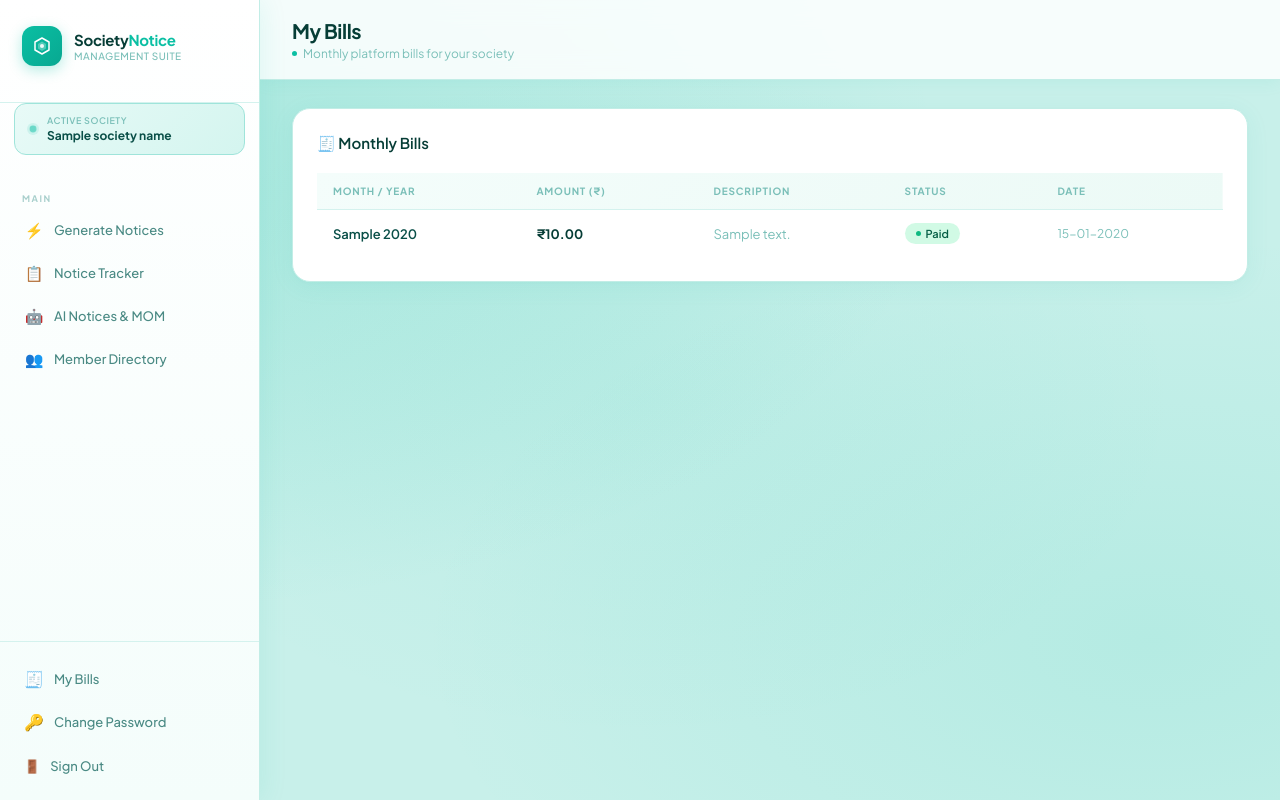
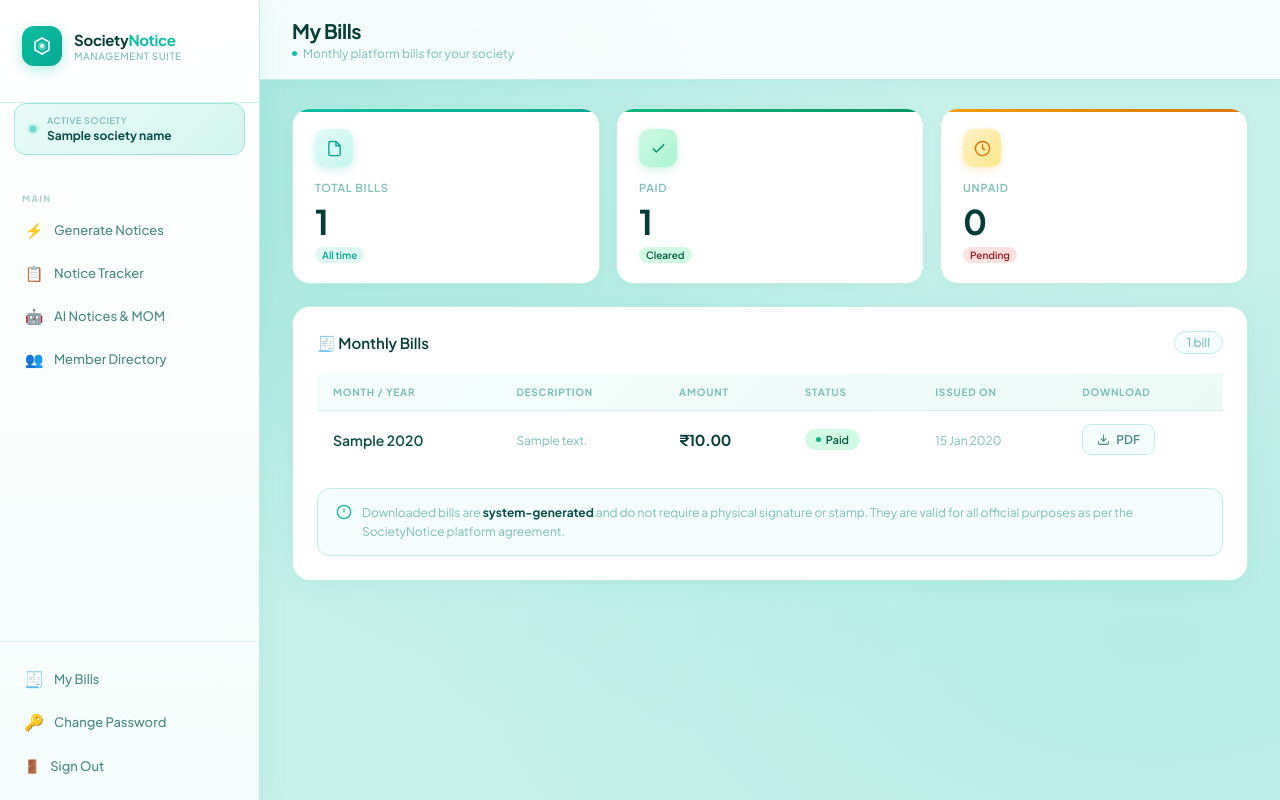
Before and after one commit to bhushangalande75-star/shreeji-notices, a Flask app: template templates/my_bills.html in a window 1280 px wide. Run offline with Flask 3, Linux system fonts and the light colour scheme; the template is opened without the code that fills it: most values are stand-ins (such as "Sample title", 1, 10 or a date in 2020).

Commit message:
Enhanced tracker, unique stats, passwords, billing

```diff
--- a/app.py
+++ b/app.py
@@ -18,7 +18,8 @@ from database import (save_batch, get_batches, get_batch_notices, update_payment
                       change_society_password, reset_society_password,
                       get_stats_by_notice_type, get_unique_member_stats,
                       get_batches_by_type, create_monthly_bill, get_bills_for_society,
-                      get_all_bills, update_bill_status, delete_bill)
+                      get_all_bills, update_bill_status, delete_bill,
+                      get_bill_by_id)
 import openpyxl
 from openpyxl.styles import Font, PatternFill, Alignment
 
@@ -1293,6 +1294,321 @@ def my_bills():
     return render_template("my_bills.html", bills=bills, society_name=session["society_name"])
 
 
+@app.route("/my-bills/download/<int:bill_id>")
+@society_required
+def download_bill_pdf(bill_id):
+    """Generate and return a luxury PDF bill using reportlab (no system deps)."""
+    from reportlab.lib.pagesizes import A4
+    from reportlab.lib import colors
+    from reportlab.lib.units import mm, cm
+    from reportlab.platypus import (SimpleDocTemplate, Paragraph, Spacer, Table,
+                                    TableStyle, HRFlowable, KeepTogether)
+    from reportlab.lib.styles import ParagraphStyle
+    from reportlab.lib.enums import TA_LEFT, TA_RIGHT, TA_CENTER
+    from reportlab.graphics.shapes import Drawing, Rect, String, Circle
+    from reportlab.graphics import renderPDF
+
+    bill = get_bill_by_id(bill_id)
+    if not bill or bill["society_id"] != session["society_id"]:
+        return "Bill not found", 404
+
+    # ── Colours ──────────────────────────────────────────────
+    TEAL      = colors.HexColor("#0ABFA3")
+    TEAL2     = colors.HexColor("#069A82")
+    TEAL_LITE = colors.HexColor("#E8FAF7")
+    TEAL_BDR  = colors.HexColor("#C2EDE6")
+    BG_PAGE   = colors.HexColor("#EEF9F7")
+    INK       = colors.HexColor("#063D36")
+    INK2      = colors.HexColor("#0A4F48")
+    INK3      = colors.HexColor("#4A8A84")
+    MUTED     = colors.HexColor("#7ABFB8")
+    WHITE     = colors.white
+    AMBER     = colors.HexColor("#F59E0B")
+    AMBER_BG  = colors.HexColor("#FEF3C7")
+    GREEN_BG  = colors.HexColor("#D1FAE5")
+    GREEN_FG  = colors.HexColor("#065F46")
+
+    # ── Derived values ────────────────────────────────────────
+    amount_fmt  = "₹{:,.2f}".format(float(bill["amount"]))
+    created_str = bill["created_at"].strftime("%d %B %Y") if bill["created_at"] else "—"
+    bill_no     = f"SNP/{bill['bill_year']}/{bill['id']:04d}"
+    is_paid     = bill["status"] == "Paid"
+    status_fg   = GREEN_FG  if is_paid else colors.HexColor("#92400E")
+    status_bg   = GREEN_BG  if is_paid else AMBER_BG
+    status_bdr  = colors.HexColor("#6EE7B7") if is_paid else colors.HexColor("#FCD34D")
+
+    # ── PDF buffer ────────────────────────────────────────────
+    buf = io.BytesIO()
+    doc = SimpleDocTemplate(
+        buf, pagesize=A4,
+        leftMargin=18*mm, rightMargin=18*mm,
+        topMargin=0, bottomMargin=14*mm,
+    )
+    W = A4[0] - 36*mm   # usable width
+
+    story = []
+
+    # ═══════════════════════════════════════════════════════
+    # HEADER BAND  (teal gradient simulated via table fill)
+    # ═══════════════════════════════════════════════════════
+    hdr_left = [
+        Paragraph("<font color='#FFFFFF' size='18'><b>SocietyNotice</b></font>", ParagraphStyle("x")),
+        Paragraph("<font color='#B2EDE6' size='8'>MANAGEMENT SUITE</font>",      ParagraphStyle("x")),
+        Spacer(1, 8),
+        Paragraph(f"<font color='#FFFFFF' size='11'><b>{bill['society_name']}</b></font>", ParagraphStyle("x")),
+        Paragraph(f"<font color='#CCF0EC' size='9'>{bill['society_address'] or 'Maharashtra, India'}</font>", ParagraphStyle("x")),
+    ]
+    if bill.get("regd_no"):
+        hdr_left.append(Paragraph(f"<font color='#99DDD8' size='8'>Regd. No: {bill['regd_no']}</font>", ParagraphStyle("x")))
+
+    hdr_right = [
+        Paragraph("<font color='#FFFFFF' size='26'><b>INVOICE</b></font>",
+                  ParagraphStyle("r", alignment=TA_RIGHT)),
+        Paragraph(f"<font color='#CCF0EC' size='9'>Bill No: {bill_no}</font>",
+                  ParagraphStyle("r", alignment=TA_RIGHT)),
+        Spacer(1, 8),
+        Paragraph(f"<font color='#99DDD8' size='8'>Billing Period</font>",
+                  ParagraphStyle("r", alignment=TA_RIGHT)),
+        Paragraph(f"<font color='#FFFFFF' size='12'><b>{bill['bill_month']} {bill['bill_year']}</b></font>",
+                  ParagraphStyle("r", alignment=TA_RIGHT)),
+        Spacer(1, 4),
+        Paragraph(f"<font color='#99DDD8' size='8'>Issue Date</font>",
+                  ParagraphStyle("r", alignment=TA_RIGHT)),
+        Paragraph(f"<font color='#FFFFFF' size='11'>{created_str}</font>",
+                  ParagraphStyle("r", alignment=TA_RIGHT)),
+    ]
+
+    hdr_table = Table([[hdr_left, hdr_right]], colWidths=[W*0.55, W*0.45])
+    hdr_table.setStyle(TableStyle([
+        ("BACKGROUND",    (0,0), (-1,-1), TEAL),
+        ("VALIGN",        (0,0), (-1,-1), "TOP"),
+        ("TOPPADDING",    (0,0), (-1,-1), 22),
+        ("BOTTOMPADDING", (0,0), (-1,-1), 22),
+        ("LEFTPADDING",   (0,0), (0,-1),  20),
+        ("RIGHTPADDING",  (-1,0),(-1,-1), 20),
+        ("RIGHTPADDING",  (0,0), (0,-1),  8),
+    ]))
+    story.append(hdr_table)
+
+    # ── Teal accent line under header ─────────────────────
+    story.append(HRFlowable(width="100%", thickness=4, color=TEAL2, spaceAfter=18))
+
+    # ═══════════════════════════════════════════════════════
+    # AMOUNT HERO BOX
+    # ═══════════════════════════════════════════════════════
+    hero = Table([[
+        Paragraph("<font color='#7ABFB8' size='9'>TOTAL AMOUNT</font>",
+                  ParagraphStyle("hl", alignment=TA_LEFT)),
+        Paragraph(f"<font color='#063D36' size='28'><b>{amount_fmt}</b></font>",
+                  ParagraphStyle("hr", alignment=TA_RIGHT)),
+    ]], colWidths=[W*0.5, W*0.5])
+    hero.setStyle(TableStyle([
+        ("BACKGROUND",    (0,0),(-1,-1), TEAL_LITE),
+        ("TOPPADDING",    (0,0),(-1,-1), 16),
+        ("BOTTOMPADDING", (0,0),(-1,-1), 16),
+        ("LEFTPADDING",   (0,0),(0,-1),  18),
+        ("RIGHTPADDING",  (-1,0),(-1,-1),18),
+        ("VALIGN",        (0,0),(-1,-1), "MIDDLE"),
+        ("ROUNDEDCORNERS",(0,0),(-1,-1), [8,8,8,8]),
+        ("BOX",           (0,0),(-1,-1), 1, TEAL_BDR),
+    ]))
+    story.append(hero)
+    story.append(Spacer(1, 16))
+
+    # ═══════════════════════════════════════════════════════
+    # BILLED TO  +  STATUS  (side by side)
+    # ═══════════════════════════════════════════════════════
+    billed_content = [
+        Paragraph("<font color='#7ABFB8' size='8'><b>BILLED TO</b></font>", ParagraphStyle("x")),
+        Spacer(1, 6),
+        Paragraph(f"<font color='#063D36' size='13'><b>{bill['society_name']}</b></font>", ParagraphStyle("x")),
+        Paragraph(f"<font color='#4A8A84' size='11'>{bill['society_address'] or 'Maharashtra, India'}</font>", ParagraphStyle("x")),
+    ]
+    if bill.get("regd_no"):
+        billed_content.append(Paragraph(f"<font color='#7ABFB8' size='10'>Regd. No: {bill['regd_no']}</font>", ParagraphStyle("x")))
+
+    status_content = [
+        Paragraph("<font color='#7ABFB8' size='8'><b>PAYMENT STATUS</b></font>",
+                  ParagraphStyle("r", alignment=TA_RIGHT)),
+        Spacer(1, 6),
+        Paragraph(f"<font size='14'><b>{bill['status'].upper()}</b></font>",
+                  ParagraphStyle("r", alignment=TA_RIGHT,
+                                 textColor=status_fg)),
+        Paragraph(f"<font color='#7ABFB8' size='10'>Bill generated on {created_str}</font>",
+                  ParagraphStyle("r", alignment=TA_RIGHT)),
+    ]
+
+    side_table = Table([[billed_content, status_content]], colWidths=[W*0.58, W*0.42])
+    side_table.setStyle(TableStyle([
+        ("BACKGROUND",    (0,0),(0,-1),  TEAL_LITE),
+        ("BACKGROUND",    (1,0),(1,-1),  status_bg),
+        ("BOX",           (0,0),(0,-1),  1, TEAL_BDR),
+        ("BOX",           (1,0),(1,-1),  1, status_bdr),
+        ("TOPPADDING",    (0,0),(-1,-1), 14),
+        ("BOTTOMPADDING", (0,0),(-1,-1), 14),
+        ("LEFTPADDING",   (0,0),(0,-1),  16),
+        ("LEFTPADDING",   (1,0),(1,-1),  12),
+        ("RIGHTPADDING",  (0,0),(0,-1),  12),
+        ("RIGHTPADDING",  (1,0),(1,-1),  16),
+        ("VALIGN",        (0,0),(-1,-1), "TOP"),
+        ("COLUMNPADDING", (0,0),(-1,-1), 6),
+    ]))
+    story.append(side_table)
+    story.append(Spacer(1, 20))
+
+    # ═══════════════════════════════════════════════════════
+    # LINE ITEMS TABLE
+    # ═══════════════════════════════════════════════════════
+    story.append(HRFlowable(width="100%", thickness=0.5, color=TEAL_BDR, spaceAfter=8))
+    story.append(Paragraph(
+        "<font color='#7ABFB8' size='9'><b>BILL DETAILS</b></font>",
+        ParagraphStyle("sec", spaceBefore=0, spaceAfter=10)
+    ))
+
+    desc_text = bill["description"] or "Monthly platform access fee"
+    items_data = [
+        [
+            Paragraph("<font color='#7ABFB8' size='9'><b>DESCRIPTION</b></font>", ParagraphStyle("th")),
+            Paragraph("<font color='#7ABFB8' size='9'><b>PERIOD</b></font>",      ParagraphStyle("thc", alignment=TA_CENTER)),
+            Paragraph("<font color='#7ABFB8' size='9'><b>AMOUNT</b></font>",      ParagraphStyle("thr", alignment=TA_RIGHT)),
+        ],
+        [
+            [
+                Paragraph("<font color='#063D36' size='12'><b>SocietyNotice Platform — Monthly Subscription</b></font>", ParagraphStyle("x")),
+                Paragraph(f"<font color='#7ABFB8' size='10'>{desc_text}</font>", ParagraphStyle("x")),
+            ],
+            Paragraph(f"<font color='#4A8A84' size='11'>{bill['bill_month']} {bill['bill_year']}</font>",
+                      ParagraphStyle("c", alignment=TA_CENTER)),
+            Paragraph(f"<font color='#063D36' size='12'><b>{amount_fmt}</b></font>",
+                      ParagraphStyle("r", alignment=TA_RIGHT)),
+        ],
+        [
+            Paragraph("<font color='#7ABFB8' size='10'><b>TOTAL</b></font>", ParagraphStyle("x")),
+            "",
+            Paragraph(f"<font color='#0ABFA3' size='14'><b>{amount_fmt}</b></font>",
+                      ParagraphStyle("r", alignment=TA_RIGHT)),
+        ],
+    ]
+
+    items_table = Table(items_data, colWidths=[W*0.55, W*0.22, W*0.23])
+    items_table.setStyle(TableStyle([
+        # Header row
+        ("BACKGROUND",    (0,0),(-1,0),  TEAL_LITE),
+        ("TOPPADDING",    (0,0),(-1,0),  10),
+        ("BOTTOMPADDING", (0,0),(-1,0),  10),
+        ("LINEBELOW",     (0,0),(-1,0),  1.5, TEAL),
+        # Body row
+        ("TOPPADDING",    (0,1),(-1,1),  14),
+        ("BOTTOMPADDING", (0,1),(-1,1),  14),
+        ("LINEBELOW",     (0,1),(-1,1),  0.5, TEAL_BDR),
+        # Total row
+        ("BACKGROUND",    (0,2),(-1,2),  TEAL_LITE),
+        ("TOPPADDING",    (0,2),(-1,2),  12),
+        ("BOTTOMPADDING", (0,2),(-1,2),  12),
+        ("LINEABOVE",     (0,2),(-1,2),  1.5, TEAL),
+        # All
+        ("LEFTPADDING",   (0,0),(-1,-1), 12),
+        ("RIGHTPADDING",  (-1,0),(-1,-1),12),
+        ("VALIGN",        (0,0),(-1,-1), "MIDDLE"),
+        ("BOX",           (0,0),(-1,-1), 1, TEAL_BDR),
+    ]))
+    story.append(items_table)
+    story.append(Spacer(1, 20))
+
+    # ═══════════════════════════════════════════════════════
+    # INFO GRID (3 cards)
+    # ═══════════════════════════════════════════════════════
+    def info_card(label, value, value_color=INK):
+        return [
+            Paragraph(f"<font color='#7ABFB8' size='8'><b>{label}</b></font>", ParagraphStyle("x")),
+            Spacer(1, 4),
+            Paragraph(f"<font size='12'><b>{value}</b></font>",
+                      ParagraphStyle("x", textColor=value_color)),
+        ]
+
+    grid_data = [[
+        info_card("BILL NUMBER",    bill_no),
+        info_card("BILLING MONTH",  f"{bill['bill_month']} {bill['bill_year']}"),
+        info_card("PAYMENT STATUS", bill["status"], status_fg),
+    ]]
+    grid = Table(grid_data, colWidths=[W/3]*3)
+    grid.setStyle(TableStyle([
+        ("BACKGROUND",    (0,0),(-1,-1), TEAL_LITE),
+        ("BOX",           (0,0),(0,-1),  1, TEAL_BDR),
+        ("BOX",           (1,0),(1,-1),  1, TEAL_BDR),
+        ("BOX",           (2,0),(2,-1),  1, TEAL_BDR),
+        ("TOPPADDING",    (0,0),(-1,-1), 14),
+        ("BOTTOMPADDING", (0,0),(-1,-1), 14),
+        ("LEFTPADDING",   (0,0),(-1,-1), 14),
+        ("RIGHTPADDING",  (0,0),(-1,-1), 14),
+        ("VALIGN",        (0,0),(-1,-1), "TOP"),
+        ("COLUMNPADDING", (0,0),(-1,-1), 4),
+    ]))
+    story.append(grid)
+    story.append(Spacer(1, 22))
+
+    # ═══════════════════════════════════════════════════════
+    # SYSTEM GENERATED NOTE
+    # ═══════════════════════════════════════════════════════
+    note_table = Table([[
+        Paragraph(
+            "<font color='#0A4F48' size='10'>"
+            "<b>Note:</b> This is a <b>system-generated bill</b> and does <b>not require</b> "
+            "any physical signature or stamp. This document is legally valid without a manual "
+            "signature as per the terms of the SocietyNotice platform agreement. "
+            "For any queries, please contact your platform administrator."
+            "</font>",
+            ParagraphStyle("note", leading=15)
+        )
+    ]], colWidths=[W])
+    note_table.setStyle(TableStyle([
+        ("BACKGROUND",    (0,0),(-1,-1), TEAL_LITE),
+        ("BOX",           (0,0),(-1,-1), 1, TEAL_BDR),
+        ("LEFTPADDING",   (0,0),(-1,-1), 16),
+        ("RIGHTPADDING",  (0,0),(-1,-1), 16),
+        ("TOPPADDING",    (0,0),(-1,-1), 14),
+        ("BOTTOMPADDING", (0,0),(-1,-1), 14),
+    ]))
+    story.append(note_table)
+    story.append(Spacer(1, 16))
+
+    # ═══════════════════════════════════════════════════════
+    # FOOTER
+    # ═══════════════════════════════════════════════════════
+    story.append(HRFlowable(width="100%", thickness=0.5, color=TEAL_BDR, spaceAfter=10))
+    story.append(Paragraph(
+        f"<font color='#7ABFB8' size='9'>"
+        f"Generated by <b><font color='#0ABFA3'>SocietyNotice</font></b> Management Suite"
+        f" &nbsp;·&nbsp; Powered by AI &nbsp;·&nbsp; {created_str}"
+        f"</font>",
+        ParagraphStyle("footer", alignment=TA_CENTER)
+    ))
+
+    # ═══════════════════════════════════════════════════════
+    # BUILD PDF
+    # ═══════════════════════════════════════════════════════
+    def draw_background(canvas, doc):
+        canvas.saveState()
+        canvas.setFillColor(colors.HexColor("#EEF9F7"))
+        canvas.rect(0, 0, A4[0], A4[1], fill=1, stroke=0)
+        # Teal accent bar at top
+        canvas.setFillColor(TEAL)
+        canvas.rect(0, A4[1]-4, A4[0], 4, fill=1, stroke=0)
+        # Teal accent bar at bottom
+        canvas.setFillColor(TEAL2)
+        canvas.rect(0, 0, A4[0], 4, fill=1, stroke=0)
+        canvas.restoreState()
+
+    doc.build(story, onFirstPage=draw_background, onLaterPages=draw_background)
+
+    buf.seek(0)
+    fname = f"Bill_{bill['bill_month']}_{bill['bill_year']}_{bill_no.replace('/','_')}.pdf"
+    resp = make_response(buf.read())
+    resp.headers["Content-Type"]        = "application/pdf"
+    resp.headers["Content-Disposition"] = f"attachment; filename={fname}"
+    return resp
+
+
 if __name__ == "__main__":
     lo = get_libreoffice_path()
     print("="*55)
--- a/requirements.txt
+++ b/requirements.txt
@@ -5,5 +5,5 @@ python-docx
 pypdf
 gunicorn
 psycopg2-binary
-anthropic
 requests
+reportlab
--- a/templates/my_bills.html
+++ b/templates/my_bills.html
@@ -3,38 +3,140 @@
 {% block page_title %}My Bills{% endblock %}
 {% block page_sub %}Monthly platform bills for your society{% endblock %}
 
+{% block extra_head %}
+<style>
+  .bill-row { cursor: default; }
+  .download-btn {
+    display: inline-flex; align-items: center; gap: 6px;
+    padding: 7px 14px; border-radius: 9px; font-size: 12px; font-weight: 600;
+    border: 1px solid var(--border); background: var(--surface2);
+    color: var(--ink3); text-decoration: none; transition: all 0.18s;
+    font-family: var(--font);
+  }
+  .download-btn:hover {
+    background: linear-gradient(135deg, var(--teal), var(--teal2));
+    color: #fff; border-color: transparent;
+    box-shadow: 0 4px 14px var(--teal-glow);
+    transform: translateY(-1px);
+  }
+  .download-btn svg { width: 13px; height: 13px; fill: none; stroke: currentColor; stroke-width: 2; transition: stroke 0.18s; }
+  .bill-amount { font-size: 15px; font-weight: 700; color: var(--ink); letter-spacing: -0.3px; }
+  .bill-period { font-size: 14px; font-weight: 600; color: var(--ink2); }
+  .bill-desc   { font-size: 12px; color: var(--muted); margin-top: 2px; }
+  .empty-bills { text-align: center; padding: 60px 24px; }
+  .empty-bills-icon { font-size: 52px; margin-bottom: 16px; }
+  .empty-bills h3 { font-size: 18px; font-weight: 700; color: var(--ink2); margin-bottom: 8px; letter-spacing: -0.3px; }
+  .empty-bills p  { font-size: 13px; color: var(--muted); line-height: 1.6; }
+  .card-header-row { display: flex; align-items: center; justify-content: space-between; margin-bottom: 20px; }
+  .card-header-row .card-title { margin-bottom: 0; }
+  .bills-count { font-size: 12px; color: var(--muted); background: var(--surface2); border: 1px solid var(--border); border-radius: 20px; padding: 3px 12px; font-weight: 500; }
+</style>
+{% endblock %}
+
 {% block content %}
+
+{% if bills %}
+<!-- Summary stats -->
+<div class="stats-grid" style="grid-template-columns:repeat(3,1fr);margin-bottom:22px;">
+  <div class="stat-card teal">
+    <div class="stat-icon">
+      <svg viewBox="0 0 24 24"><path d="M14 2H6a2 2 0 00-2 2v16a2 2 0 002 2h12a2 2 0 002-2V8z"/><polyline points="14,2 14,8 20,8"/></svg>
+    </div>
+    <div class="stat-label">Total Bills</div>
+    <div class="stat-num">{{ bills|length }}</div>
+    <div class="stat-note"><span class="trend trend-teal">All time</span></div>
+  </div>
+  <div class="stat-card green">
+    <div class="stat-icon">
+      <svg viewBox="0 0 24 24"><polyline points="20,6 9,17 4,12"/></svg>
+    </div>
+    <div class="stat-label">Paid</div>
+    <div class="stat-num">{{ bills|selectattr('status','equalto','Paid')|list|length }}</div>
+    <div class="stat-note"><span class="trend trend-up">Cleared</span></div>
+  </div>
+  <div class="stat-card amber">
+    <div class="stat-icon">
+      <svg viewBox="0 0 24 24"><circle cx="12" cy="12" r="10"/><polyline points="12,6 12,12 16,14"/></svg>
+    </div>
+    <div class="stat-label">Unpaid</div>
+    <div class="stat-num">{{ bills|selectattr('status','equalto','Unpaid')|list|length }}</div>
+    <div class="stat-note"><span class="trend trend-dn">Pending</span></div>
+  </div>
+</div>
+{% endif %}
+
 <div class="card">
-  <div style="font-size:15px;font-weight:600;margin-bottom:20px;">🧾 Monthly Bills</div>
   {% if bills %}
+  <div class="card-header-row">
+    <div class="card-title">🧾 Monthly Bills</div>
+    <span class="bills-count">{{ bills|length }} bill{{ 's' if bills|length != 1 else '' }}</span>
+  </div>
   <div class="table-wrap">
     <table>
       <thead>
-        <tr><th>Month / Year</th><th>Amount (₹)</th><th>Description</th><th>Status</th><th>Date</th></tr>
+        <tr>
+          <th>Month / Year</th>
+          <th>Description</th>
+          <th>Amount</th>
+          <th>Status</th>
+          <th>Issued On</th>
+          <th>Download</th>
+        </tr>
       </thead>
       <tbody>
         {% for b in bills %}
-        <tr>
-          <td style="font-weight:600;">{{ b.bill_month }} {{ b.bill_year }}</td>
-          <td style="font-weight:700;color:var(--ink);">₹{{ "{:,.2f}".format(b.amount|float) }}</td>
-          <td style="color:var(--muted);font-size:13px;">{{ b.description or '—' }}</td>
+        <tr class="bill-row">
+          <td>
+            <div class="bill-period">{{ b.bill_month }} {{ b.bill_year }}</div>
+          </td>
+          <td>
+            <div class="bill-desc">{{ b.description or 'Monthly platform access fee' }}</div>
+          </td>
+          <td>
+            <div class="bill-amount">₹{{ "{:,.2f}".format(b.amount|float) }}</div>
+          </td>
           <td>
             <span class="badge {{ 'badge-green' if b.status == 'Paid' else 'badge-amber' }}">
               <span class="badge-dot"></span>{{ b.status }}
             </span>
           </td>
-          <td style="color:var(--muted);font-size:12px;">{{ b.created_at.strftime('%d-%m-%Y') if b.created_at else '—' }}</td>
+          <td>
+            <span class="muted-text">{{ b.created_at.strftime('%d %b %Y') if b.created_at else '—' }}</span>
+          </td>
+          <td>
+            <a class="download-btn" href="/my-bills/download/{{ b.id }}" target="_blank">
+              <svg viewBox="0 0 24 24">
+                <path d="M21 15v4a2 2 0 01-2 2H5a2 2 0 01-2-2v-4"/>
+                <polyline points="7,10 12,15 17,10"/>
+                <line x1="12" y1="15" x2="12" y2="3"/>
+              </svg>
+              PDF
+            </a>
+          </td>
         </tr>
         {% endfor %}
       </tbody>
     </table>
   </div>
+
+  <!-- Note -->
+  <div style="margin-top:20px;padding:14px 18px;background:var(--surface2);border:1px solid var(--border);border-radius:12px;display:flex;align-items:flex-start;gap:10px;">
+    <svg width="16" height="16" viewBox="0 0 24 24" fill="none" stroke="var(--teal)" stroke-width="2" style="flex-shrink:0;margin-top:1px;">
+      <circle cx="12" cy="12" r="10"/><line x1="12" y1="8" x2="12" y2="12"/><line x1="12" y1="16" x2="12.01" y2="16"/>
+    </svg>
+    <span style="font-size:12px;color:var(--muted);line-height:1.6;">
+      Downloaded bills are <strong style="color:var(--ink2);">system-generated</strong> and do not require a physical signature or stamp.
+      They are valid for all official purposes as per the SocietyNotice platform agreement.
+    </span>
+  </div>
+
   {% else %}
-  <div style="text-align:center;padding:40px;color:var(--muted);">
-    <div style="font-size:40px;margin-bottom:12px;">🧾</div>
-    <div style="font-size:16px;font-weight:600;margin-bottom:6px;">No bills yet</div>
-    <div style="font-size:13px;">Your monthly bills will appear here once generated by admin.</div>
+  <div class="empty-bills">
+    <div class="empty-bills-icon">🧾</div>
+    <h3>No bills yet</h3>
+    <p>Your monthly platform bills will appear here once generated by the admin.<br>Each bill can be downloaded as a PDF.</p>
   </div>
   {% endif %}
 </div>
+
 {% endblock %}
```
Also changed, not shown: database.py (+10 -0 lines).
